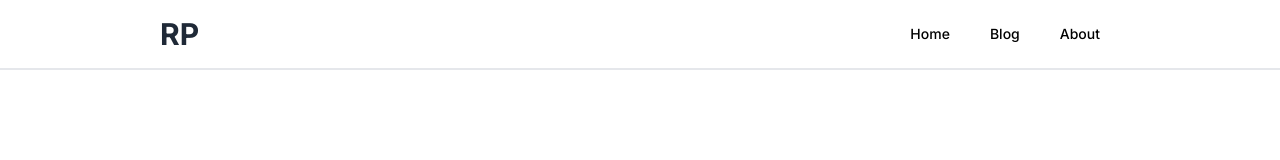
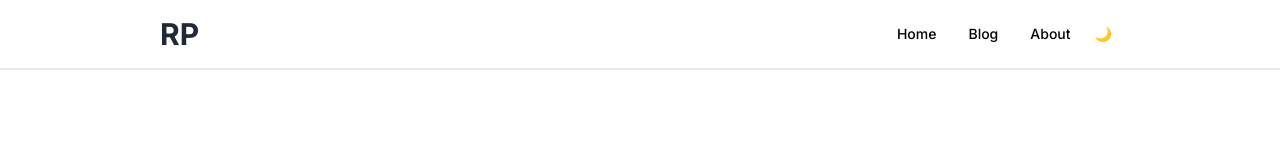
Before and after one commit to imrishit98/rp-nextjs-starter, a Next.js app: page / in a window 1280 px wide. Shown: the top 160 px of the page. Built offline with nearby package versions, Linux system fonts and the light colour scheme.

Commit message:
Add dark mode

```diff
--- a/package.json
+++ b/package.json
@@ -10,6 +10,7 @@
   },
   "dependencies": {
     "next": "12.3.1",
+    "next-themes": "^0.2.1",
     "react": "18.2.0",
     "react-dom": "18.2.0",
     "react-gtm-module": "^2.0.11",
--- a/src/components/layout/navbar.js
+++ b/src/components/layout/navbar.js
@@ -1,33 +1,42 @@
+import { useTheme } from 'next-themes';
 import Link from 'next/link';
 import { Container } from '../ui/containers';
 
 const Navbar = () => {
+  const { theme, setTheme } = useTheme();
+
   return (
     <nav className='py-4 border-b-2'>
       <Container className='flex justify-between items-center'>
         <div className='flex items-center '>
           <Link href='/'>
-            <a className='text-2xl font-bold text-gray-800 dark:text-white lg:text-3xl hover:text-gray-700 dark:hover:text-gray-300'>
+            <a className='text-2xl font-bold text-gray-800 hover:text-gray-700 dark:text-white dark:hover:text-gray-300 lg:text-3xl'>
               RP
             </a>
           </Link>
         </div>
         <div className='flex'>
           <Link href='/'>
-            <a className='px-4 py-2 mx-1 text-sm font-medium hover:font-bold'>
+            <a className='px-4 py-2 text-sm font-medium hover:font-bold'>
               Home
             </a>
           </Link>
           <Link href='/blog'>
-            <a className='px-4 py-2 mx-1 text-sm font-medium hover:font-bold'>
+            <a className='px-4 py-2 text-sm font-medium hover:font-bold'>
               Blog
             </a>
           </Link>
           <Link href='/about'>
-            <a className='px-4 py-2 mx-1 text-sm font-medium hover:font-bold'>
+            <a className='px-4 py-2 text-sm font-medium hover:font-bold'>
               About
             </a>
           </Link>
+          <button
+            className='p-2 text-sm font-bold hover:font-bold'
+            onClick={() => setTheme(theme === 'dark' ? 'light' : 'dark')}
+          >
+            {theme === 'dark' ? '🔆' : '🌙'}
+          </button>
         </div>
       </Container>
     </nav>
--- a/src/pages/_app.js
+++ b/src/pages/_app.js
@@ -1,3 +1,4 @@
+import { ThemeProvider } from 'next-themes';
 import { useEffect } from 'react';
 import TagManager from 'react-gtm-module';
 import '../styles/main.scss';
@@ -9,7 +10,11 @@ const MyApp = ({ Component, pageProps }) => {
     }
   }, []);
 
-  return <Component {...pageProps} />;
+  return (
+    <ThemeProvider attribute='class'>
+      <Component {...pageProps} />
+    </ThemeProvider>
+  );
 };
 
 export default MyApp;
--- a/tailwind.config.js
+++ b/tailwind.config.js
@@ -4,6 +4,7 @@ module.exports = {
     './src/pages/**/*.{js,jsx,ts,tsx}',
     './src/components/**/*.{js,jsx,ts,tsx}',
   ],
+  darkMode: 'class',
   theme: {
     extend: {},
   },
```
Also changed, not shown: 1 other file (tests, documents, lock files or other folders).
